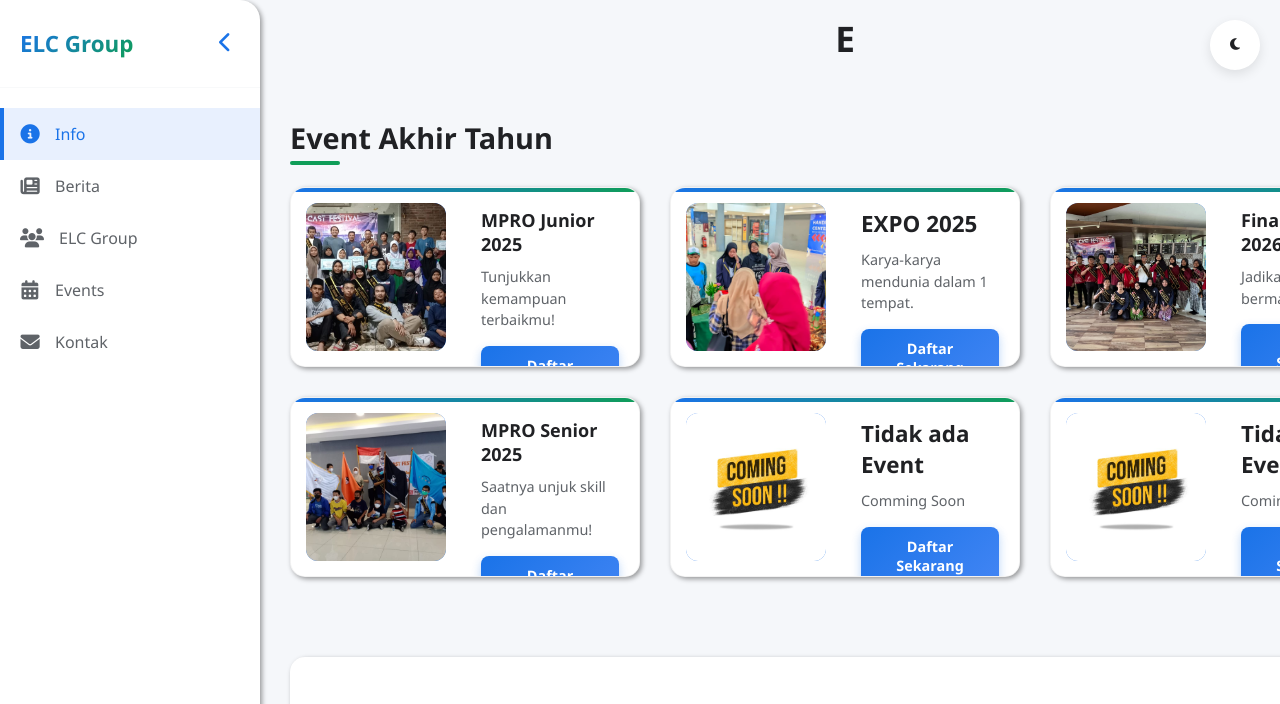
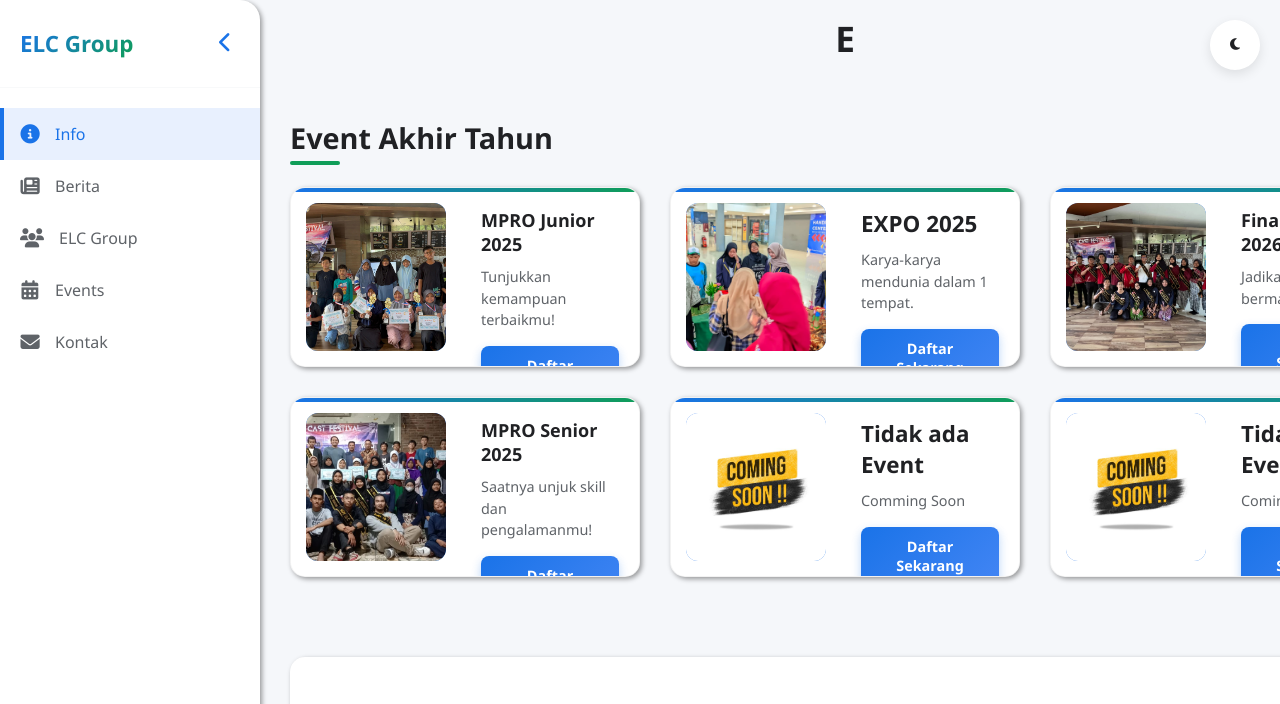
Before and after one commit to abdussalam090207/EVENT-2025-Form, a plain HTML site: page Halaman Utama/index-segment.html in a window 1280 px wide. Shown: the top 704 px of the page. Drawn offline with Linux system fonts and the light colour scheme.

Commit message:
update program

```diff
--- a/Halaman Utama/index-segment.html
+++ b/Halaman Utama/index-segment.html
@@ -63,7 +63,7 @@
                 <!-- Card 1 -->
                 <div class="card">
                     <div class="card-img">
-                        <img src="../Asset/14.jpeg" alt="Poster MPRO 2025">
+                        <img src="../Asset/16.jpeg" alt="Poster MPRO 2025">
                     </div>
                     <div class="card-content">
                         <h4 class="card-title">MPRO Junior 2025</h4>
@@ -99,7 +99,7 @@
                 <!-- Card 4 -->
                 <div class="card">
                     <div class="card-img">
-                        <img src="../Asset/10.jpeg" alt="Poster Finalis SOY 2026">
+                        <img src="../Asset/14.jpeg" alt="Poster Finalis SOY 2026">
                     </div>
                     <div class="card-content">
                         <h4 class="card-title">MPRO Senior 2025</h4>
```
Also changed, not shown: MPRO Junior/mprojunior.html (+1 -1 lines), MPRO Senior/mprosenior.html (+1 -1 lines), Asset/16.jpeg (added), MPRO Senior/mprosenior.css (deleted), MPRO Senior/mprosenior.js (added).
